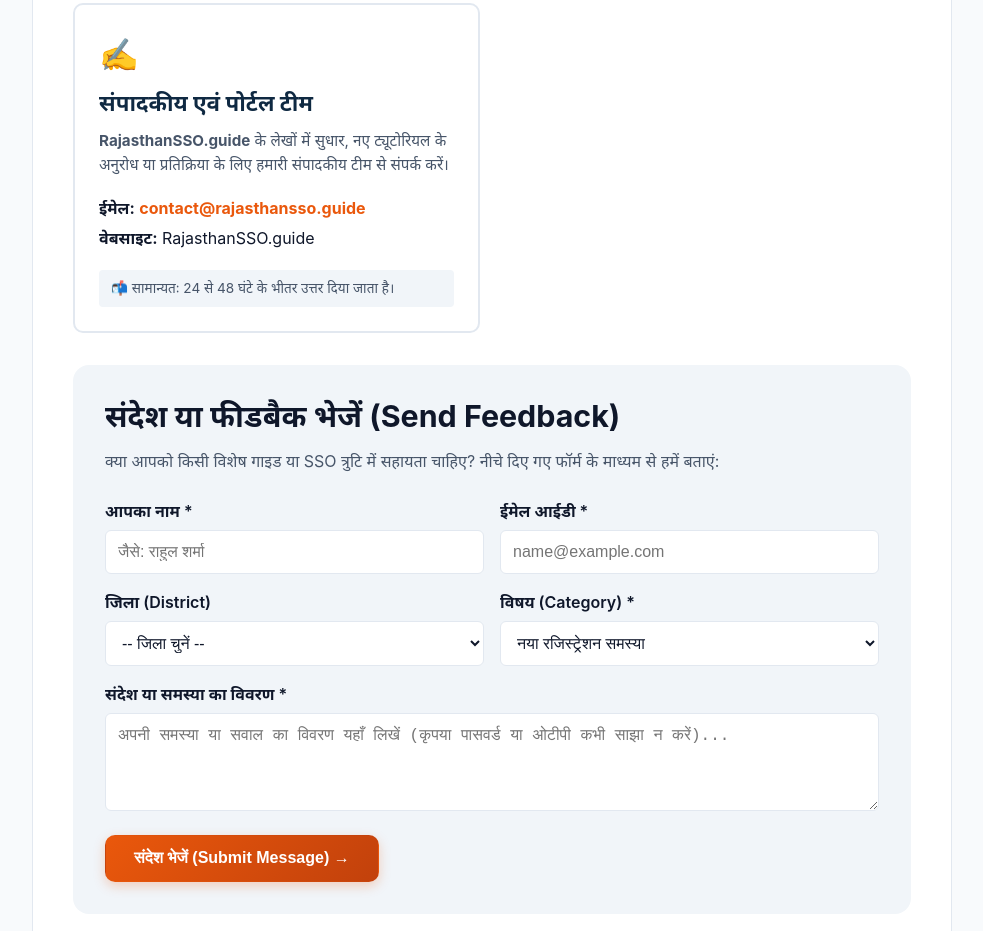
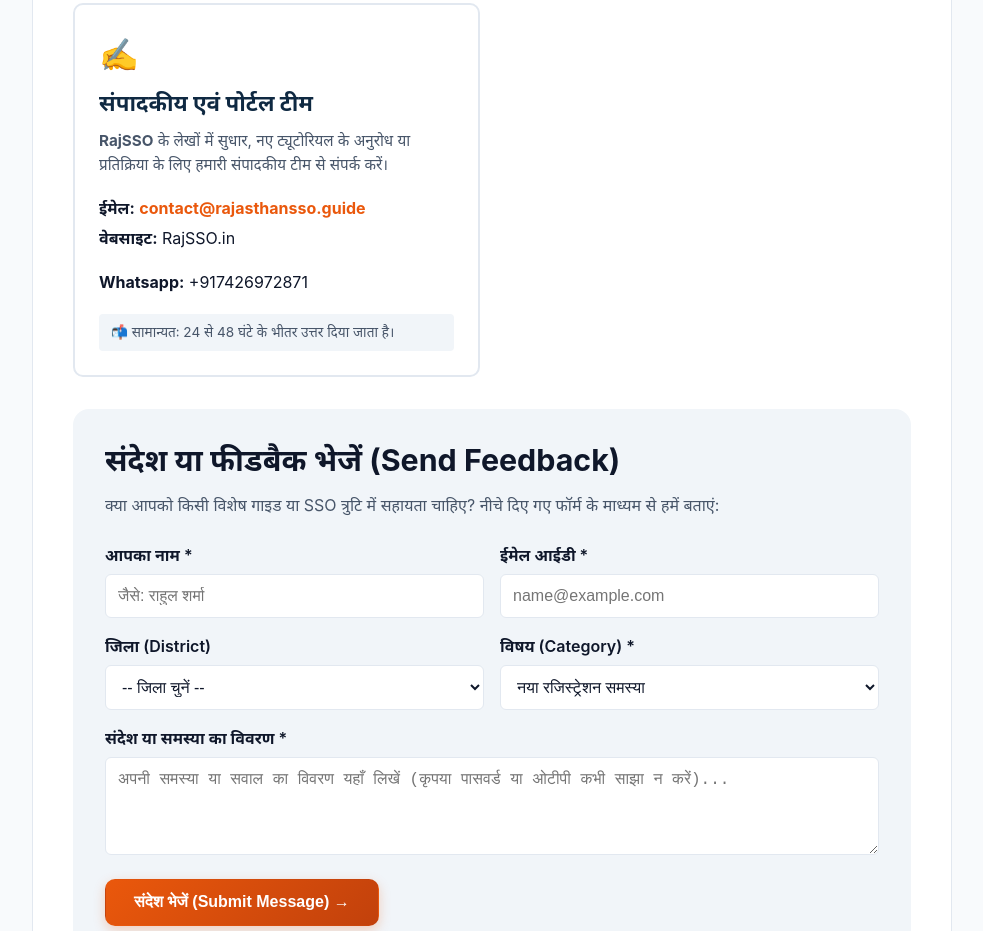
Before and after one commit to vikash-siyag/SSO-ID-RAJASTHAN, a plain HTML site: page contact.html in a window 1280 px wide. Shown: the part 811-1742 px from the top of the page, without its empty margins (148-1131 px from the left). Drawn offline with Linux system fonts and the light colour scheme.

Commit message:
Update contact.html

```diff
--- a/contact.html
+++ b/contact.html
@@ -12,7 +12,7 @@
   {
     "@context": "https://schema.org",
     "@type": "ContactPage",
-    "name": "Contact Rajasthan SSO Guide",
+    "name": "Contact RajSSO",
     "description": "Helpline numbers and contact details for Rajasthan Single Sign On Portal and site support",
     "url": "https://www.rajsso.in/contact.html"
   }
@@ -125,14 +125,18 @@
             <div style="font-size: 2rem; margin-bottom: 0.5rem;">✍️</div>
             <h3 style="margin-top: 0; color: var(--primary);">संपादकीय एवं पोर्टल टीम</h3>
             <p style="font-size: 0.95rem; color: var(--text-muted);">
-              <strong>RajasthanSSO.guide</strong> के लेखों में सुधार, नए ट्यूटोरियल के अनुरोध या प्रतिक्रिया के लिए हमारी संपादकीय टीम से संपर्क करें।
+              <strong>RajSSO</strong> के लेखों में सुधार, नए ट्यूटोरियल के अनुरोध या प्रतिक्रिया के लिए हमारी संपादकीय टीम से संपर्क करें।
             </p>
             <p style="margin-bottom: 0.25rem;">
-              <strong>ईमेल:</strong> <a href="mailto:contact@rajasthansso.guide" style="color:var(--secondary); font-weight:700;">contact@rajasthansso.guide</a>
+              <strong>ईमेल:</strong> <a href="mailto:siyagofficial@gmail.com" style="color:var(--secondary); font-weight:700;">contact@rajasthansso.guide</a>
             </p>
             <p>
-              <strong>वेबसाइट:</strong> RajasthanSSO.guide
+              <strong>वेबसाइट:</strong> RajSSO.in
             </p>
+            <p>
+              <strong>Whatsapp:</strong> +917426972871
+            </p>
+
             <div style="font-size: 0.85rem; color: var(--text-muted); background: var(--bg-subtle); padding: 0.5rem 0.75rem; border-radius: 4px;">
               📬 सामान्यतः 24 से 48 घंटे के भीतर उत्तर दिया जाता है।
             </div>
```
